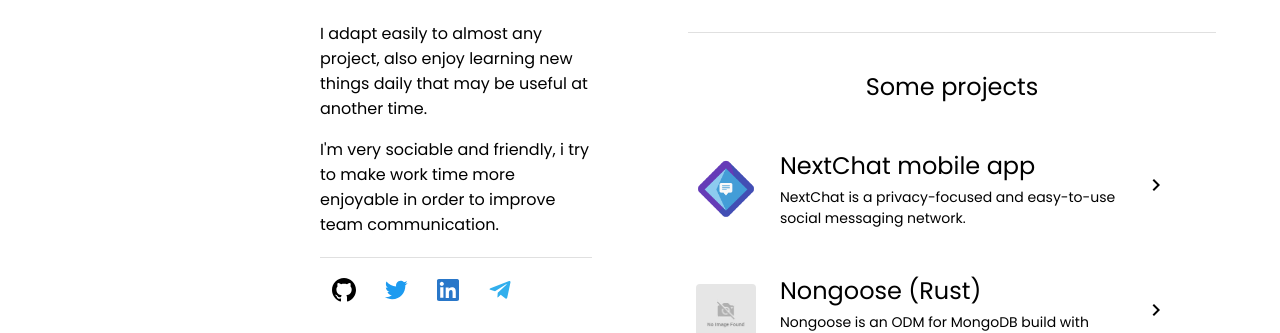
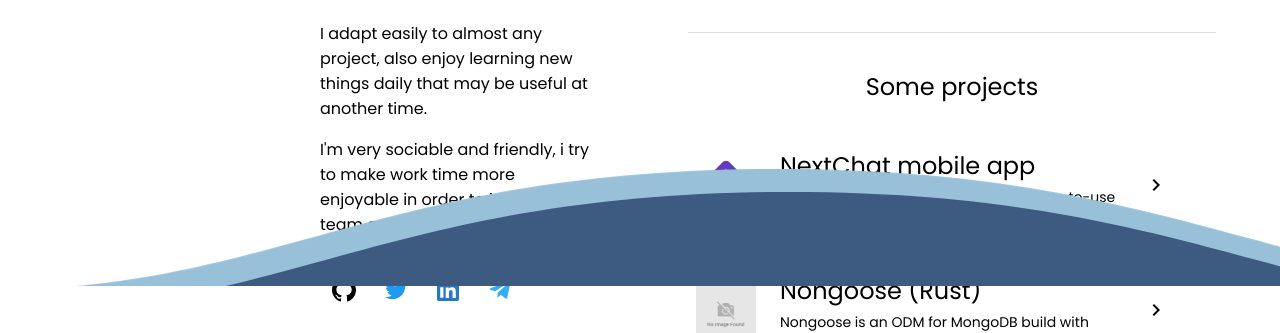
Before and after one commit to DaniGCDev/danielsolarte.co, a Next.js app: page / in a window 1280 px wide. Shown: the part 514-847 px from the top of the page. Built offline with nearby package versions, Linux system fonts and the light colour scheme.

Commit message:
feat(about-me): Stick to bottom the clouds

```diff
--- a/features/about-me/containers/AboutMeContainer.module.scss
+++ b/features/about-me/containers/AboutMeContainer.module.scss
@@ -79,9 +79,11 @@
     }
   }
   &__waves {
+    bottom: 0;
     height: 229px;
+    left: 0;
     overflow: hidden;
-    position: relative;
+    position: fixed;
     width: 100%;
 
     @media (max-width: $lg) {
```
